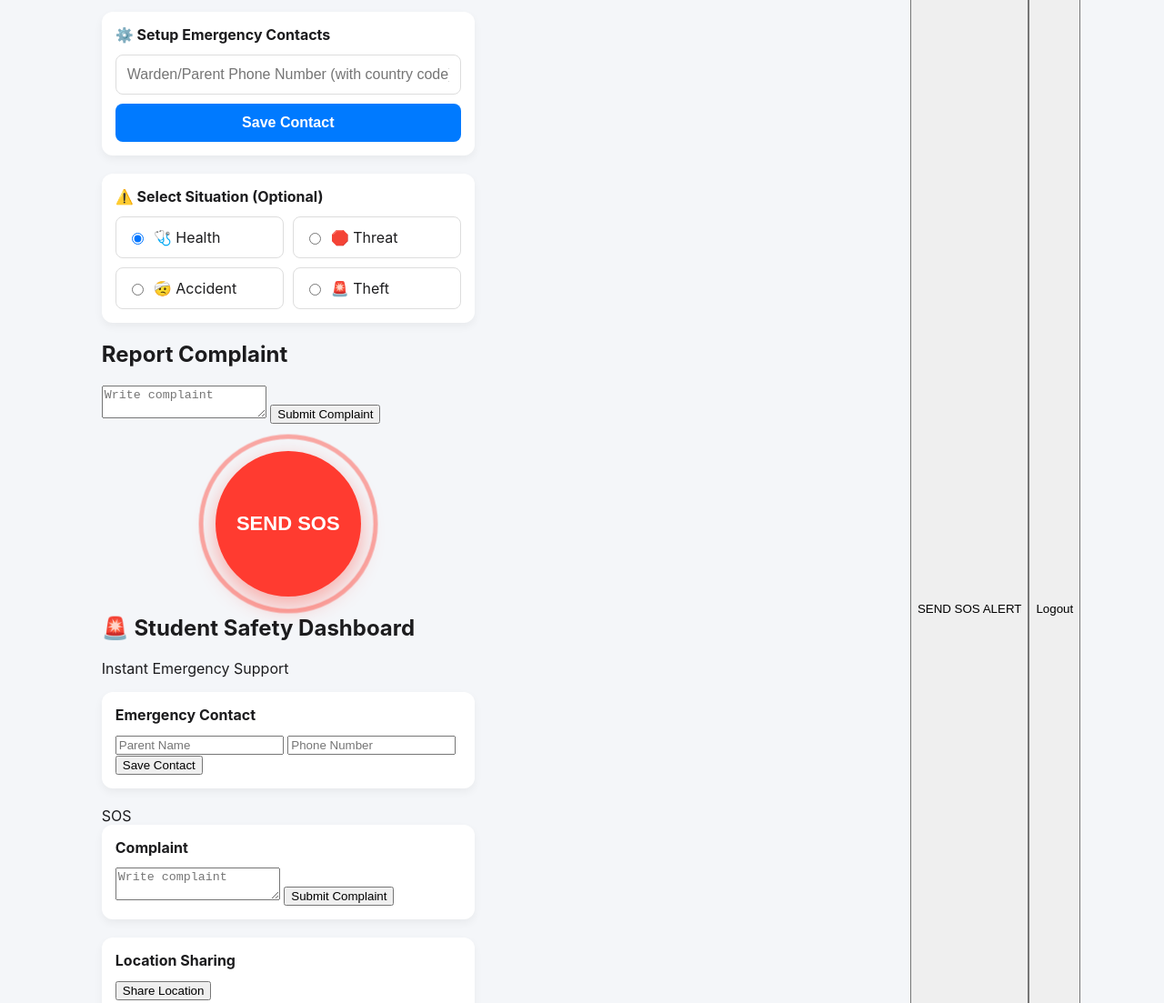
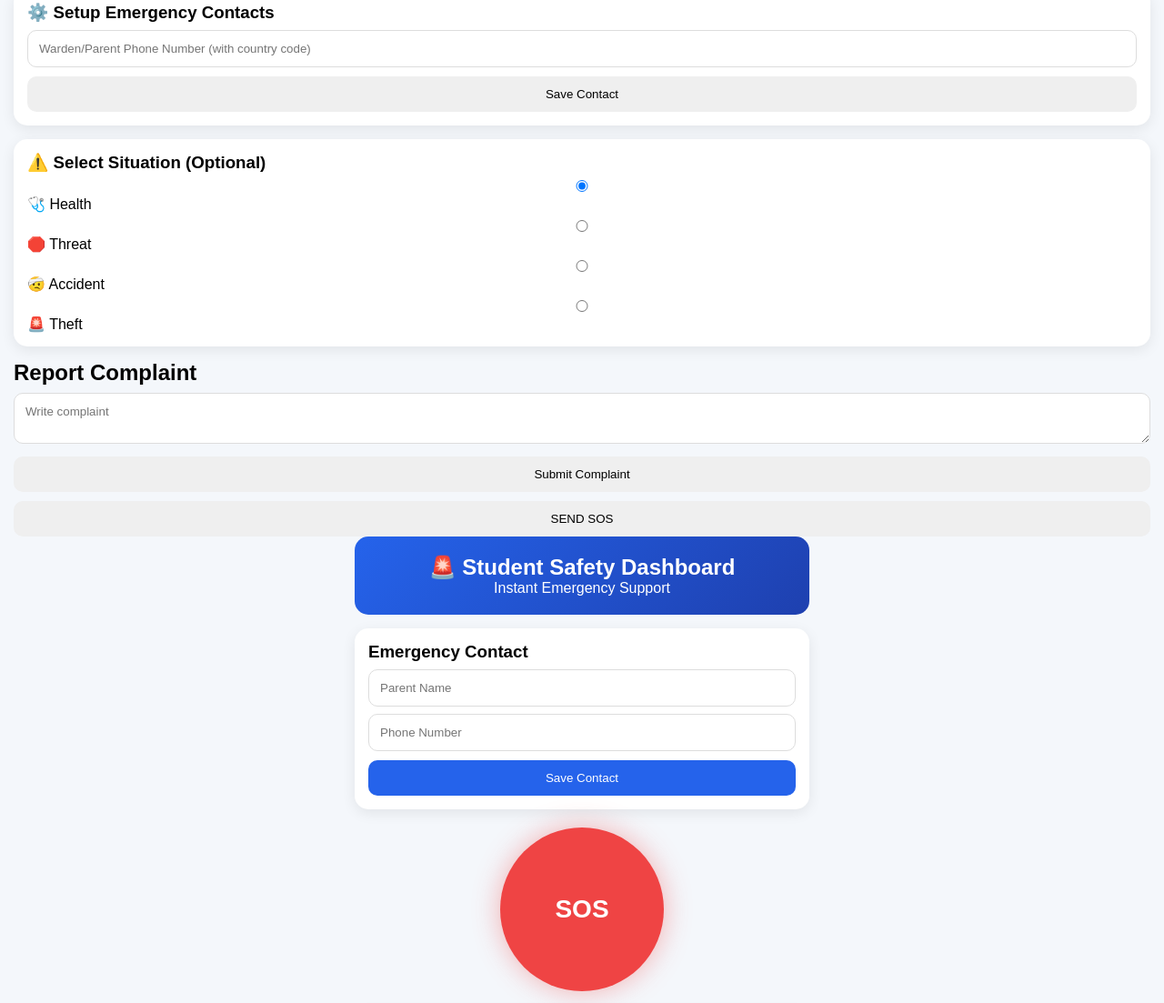
Before and after one commit to maddeshiyashushil01-beep/STUDENT-SAFETY-SYSTEM-, a plain HTML site: page sos.html in a window 1280 px wide. Shown: the part 83-1186 px from the top of the page at 91% size. Drawn offline with Linux system fonts and the light colour scheme.

Commit message:
Update style.css

```diff
--- a/style.css
+++ b/style.css
@@ -1,120 +1,94 @@
-:root {
-    --bg-color: #f4f6f9;
-    --card-bg: #ffffff;
-    --primary-red: #ff3b30;
-    --text-dark: #1c1c1e;
-    --text-muted: #8e8e93;
+
+
+
+:root{
+  --primary:#2563eb;
+  --danger:#ef4444;
+  --success:#22c55e;
+  --dark:#0f172a;
+  --light:#f8fafc;
 }
 
-body {
-    margin: 0;
-    font-family: -apple-system, BlinkMacSystemFont, "Segoe UI", Roboto, sans-serif;
-    background-color: var(--bg-color);
-    color: var(--text-dark);
-    display: flex;
-    justify-content: center;
+
+
+
+*{
+  margin:0;
+  padding:0;
+  box-sizing:border-box;
+  font-family:Arial,sans-serif;
 }
 
-.app-container {
-    width: 100%;
-    max-width: 450px;
-    padding: 20px;
-    box-sizing: border-box;
+body{
+  background:#f4f7fb;
+  padding:15px;
 }
 
-header {
-    text-align: center;
-    margin-bottom: 25px;
+.container{
+  max-width:500px;
+  margin:auto;
 }
 
-header h1 { margin: 0; font-size: 24px; color: var(--primary-red); }
-header p { margin: 5px 0 0 0; color: var(--text-muted); font-size: 14px; }
-
-.card {
-    background: var(--card-bg);
-    padding: 15px;
-    border-radius: 12px;
-    margin-bottom: 20px;
-    box-shadow: 0 4px 10px rgba(0,0,0,0.05);
+.header{
+  background:linear-gradient(135deg,#2563eb,#1e40af);
+  color:white;
+  padding:20px;
+  border-radius:15px;
+  text-align:center;
+  margin-bottom:15px;
 }
 
-.card h3 { margin-top: 0; font-size: 16px; margin-bottom: 12px; }
-
-input[type="tel"] {
-    width: 100%;
-    padding: 12px;
-    border: 1px solid #ddd;
-    border-radius: 8px;
-    box-sizing: border-box;
-    font-size: 16px;
-    margin-bottom: 10px;
+.card{
+  background:white;
+  padding:15px;
+  border-radius:15px;
+  margin-bottom:15px;
+  box-shadow:0 4px 15px rgba(0,0,0,0.08);
 }
 
-.btn-secondary {
-    width: 100%;
-    background-color: #007aff;
-    color: white;
-    border: none;
-    padding: 12px;
-    border-radius: 8px;
-    font-size: 16px;
-    font-weight: bold;
+input,textarea{
+  width:100%;
+  padding:12px;
+  margin-top:8px;
+  border:1px solid #ddd;
+  border-radius:10px;
 }
 
-.options-grid {
-    display: grid;
-    grid-template-columns: 1fr 1fr;
-    gap: 10px;
+button{
+  width:100%;
+  padding:12px;
+  border:none;
+  border-radius:10px;
+  cursor:pointer;
+  margin-top:10px;
 }
 
-.option-tile {
-    border: 1px solid #ddd;
-    padding: 12px;
-    border-radius: 8px;
-    display: flex;
-    align-items: center;
-    gap: 8px;
-    cursor: pointer;
+.btn-primary{
+  background:#2563eb;
+  color:white;
 }
 
-.panic-section {
-    display: flex;
-    flex-direction: column;
-    align-items: center;
-    margin-top: 30px;
+.btn-danger{
+  background:#ef4444;
+  color:white;
 }
 
-.sos-button {
-    position: relative;
-    width: 160px;
-    height: 160px;
-    background-color: var(--primary-red);
-    border: none;
-    border-radius: 50%;
-    color: white;
-    font-size: 22px;
-    font-weight: bold;
-    box-shadow: 0 10px 25px rgba(255, 59, 48, 0.4);
-    cursor: pointer;
+.sos-btn{
+  width:180px;
+  height:180px;
+  border-radius:50%;
+  background:#ef4444;
+  color:white;
+  font-size:28px;
+  font-weight:bold;
+  display:flex;
+  justify-content:center;
+  align-items:center;
+  margin:20px auto;
+  box-shadow:0 0 30px rgba(239,68,68,.4);
 }
 
-/* Pulsing effect behind the SOS button */
-.sos-button .pulse {
-    position: absolute;
-    top: 0; left: 0; right: 0; bottom: 0;
-    border-radius: 50%;
-    border: 4px solid var(--primary-red);
-    animation: ping 1.5s infinite;
-    z-index: -1;
+.logout{
+  background:#0f172a;
+  color:white;
 }
-
-@keyframes ping {
-    0% { transform: scale(1); opacity: 1; }
-    100% { transform: scale(1.4); opacity: 0; }
-}
-
-#statusLocation {
-    margin-top: 15px;
-    font-size: 13px;
-    color: var(--text-muted);
-}
```
